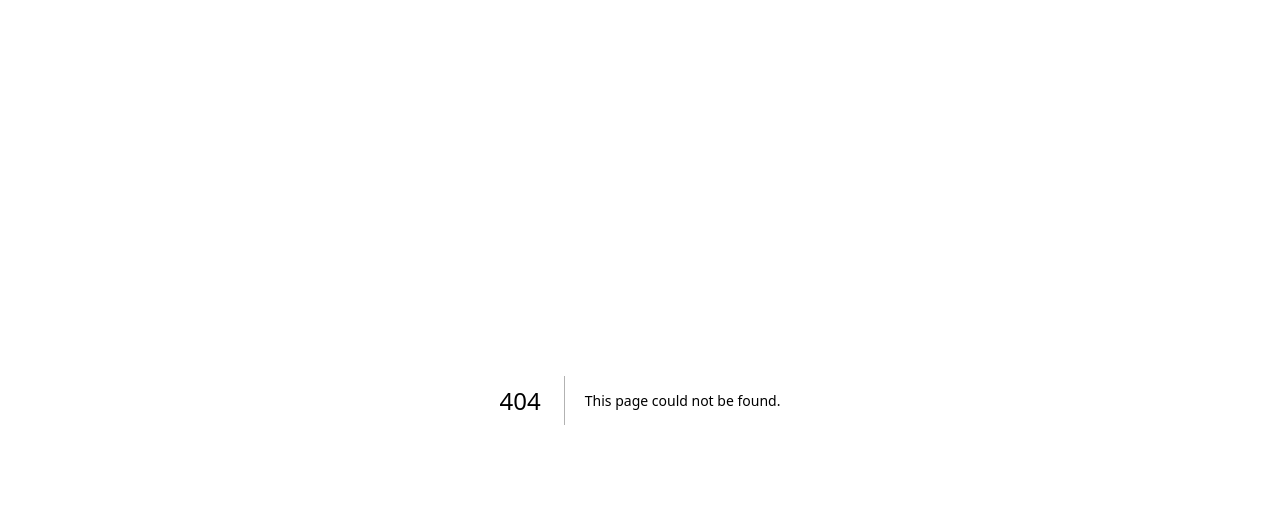
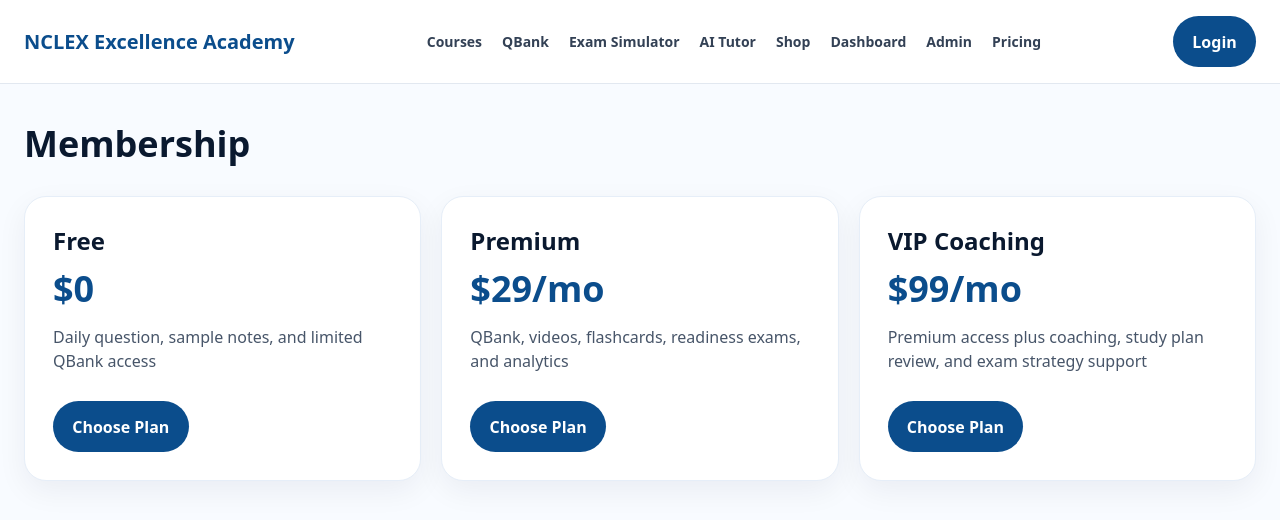
Before and after one commit to grevalcy-beep/nclex-excellence-academy, a Next.js app: page /pricing in a window 1280 px wide. Before the commit this address had no page. Shown: the top 520 px of the page. Built offline with nearby package versions, Linux system fonts and the light colour scheme.

Commit message:
Add pricing page

```diff
--- /dev/null
+++ b/app/pricing/page.tsx
@@ -0,0 +1,3 @@
+import Nav from '@/components/Nav';
+const plans=[['Free','$0','Daily question, sample notes, and limited QBank access'],['Premium','$29/mo','QBank, videos, flashcards, readiness exams, and analytics'],['VIP Coaching','$99/mo','Premium access plus coaching, study plan review, and exam strategy support']];
+export default function Pricing(){return <><Nav/><main className="mx-auto max-w-7xl px-6 py-10"><h1 className="text-4xl font-black">Membership</h1><div className="mt-8 grid gap-5 md:grid-cols-3">{plans.map(p=><div className="card p-7" key={p[0]}><h2 className="text-2xl font-black">{p[0]}</h2><p className="mt-3 text-4xl font-black text-[#0B4D8C]">{p[1]}</p><p className="mt-4 text-slate-600">{p[2]}</p><button className="btn btn-primary mt-7">Choose Plan</button></div>)}</div></main></>}
```
